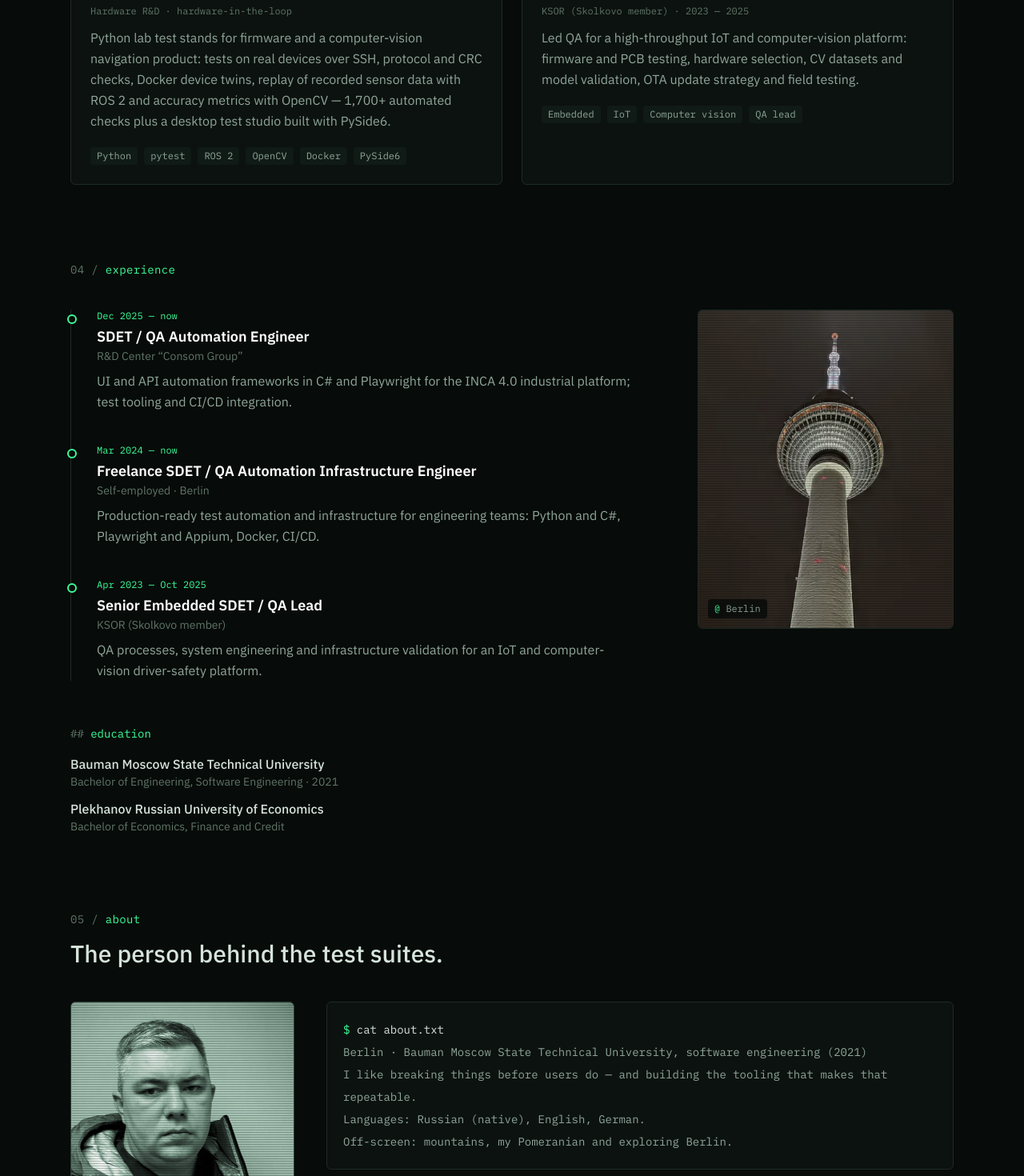
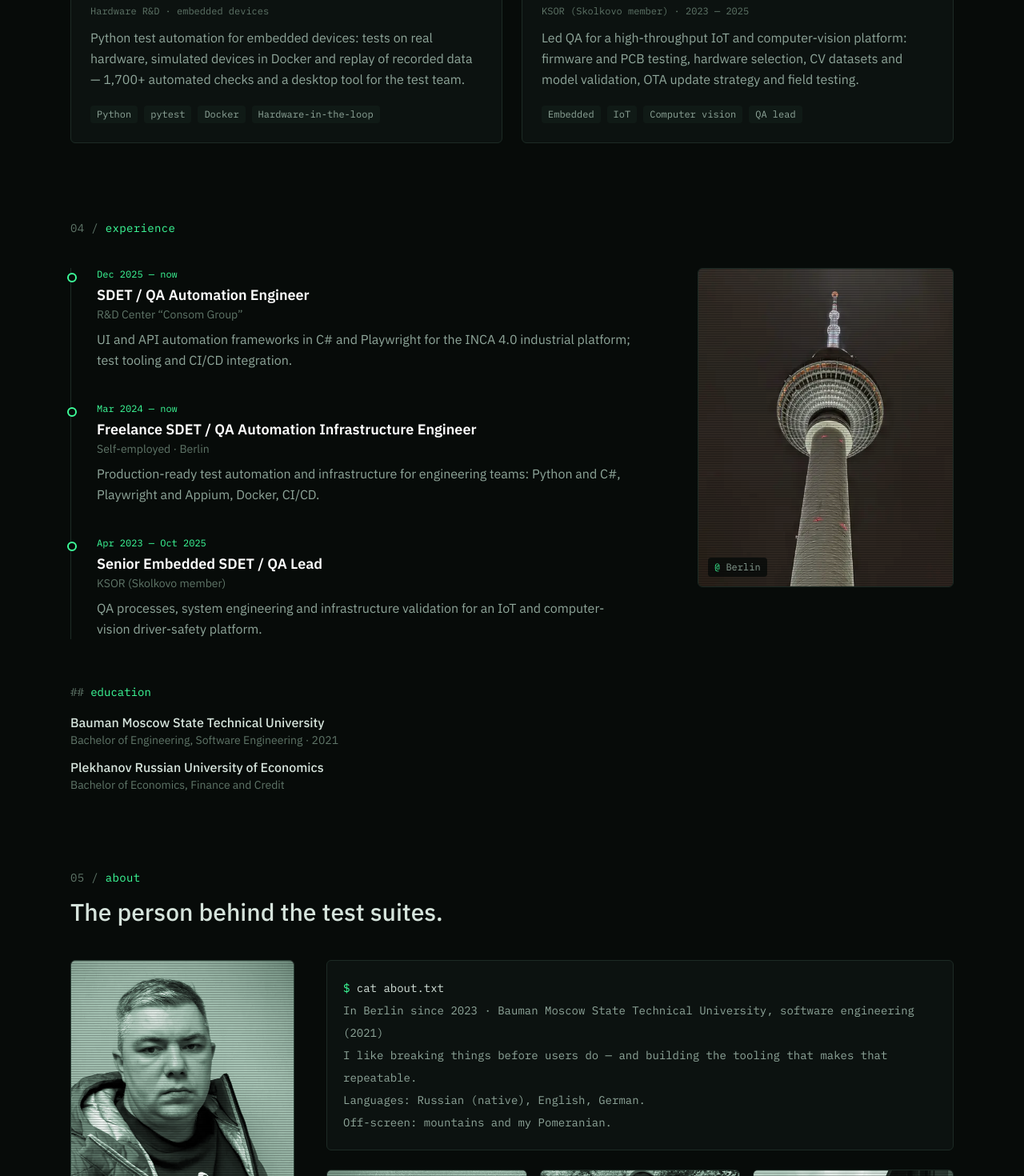
Before and after one commit to deniscyborg/portfolio, a Next.js app: page /en in a window 1280 px wide. Shown: the part 3300-4770 px from the top of the page at 80% size. Built offline with nearby package versions, Linux system fonts and the light colour scheme; no server answers.

Commit message:
Portfolio texts: generic HIL lab description, Berlin since 2023

```diff
--- a/src/i18n/de.ts
+++ b/src/i18n/de.ts
@@ -112,11 +112,11 @@ export const de: Dictionary = {
         open: false,
       },
       {
-        id: "navigation",
-        title: "Testlabor für ein Embedded-Navigationssystem",
-        context: "Hardware-F&E · Hardware-in-the-Loop",
-        text: "Python-Teststände für Firmware und ein Navigationsprodukt auf Basis von Computer Vision: Tests auf realen Geräten per SSH, Protokoll- und CRC-Prüfungen, Docker-Gerätezwillinge, Wiedergabe aufgezeichneter Sensordaten mit ROS 2 und Genauigkeitsmetriken mit OpenCV — über 1.700 automatisierte Prüfungen sowie ein mit PySide6 entwickeltes Desktop-Teststudio.",
-        tags: ["Python", "pytest", "ROS 2", "OpenCV", "Docker", "PySide6"],
+        id: "hil-lab",
+        title: "Hardware-in-the-Loop-Testlabor",
+        context: "Hardware-F&E · Embedded-Geräte",
+        text: "Testautomatisierung in Python für Embedded-Geräte: Tests auf realer Hardware, simulierte Geräte in Docker und Wiedergabe aufgezeichneter Daten — über 1.700 automatisierte Prüfungen und ein Desktop-Werkzeug für das Testteam.",
+        tags: ["Python", "pytest", "Docker", "Hardware-in-the-Loop"],
         open: false,
       },
       {
@@ -171,15 +171,15 @@ export const de: Dictionary = {
     lead: "Der Mensch hinter den Testsuiten.",
     portraitAlt: "Porträt von Denis Davydov",
     lines: [
-      "Berlin · Staatliche Technische Universität Moskau „N. E. Bauman“, Softwareentwicklung (2021)",
+      "Seit 2023 in Berlin · Staatliche Technische Universität Moskau „N. E. Bauman“, Softwareentwicklung (2021)",
       "Ich finde Fehler gern, bevor es die Nutzer tun — und baue die Werkzeuge, die das wiederholbar machen.",
       "Sprachen: Russisch (Muttersprache), Englisch, Deutsch.",
-      "Abseits des Bildschirms: Berge, mein Zwergspitz und Berlin entdecken.",
+      "Abseits des Bildschirms: Berge und mein Zwergspitz.",
     ],
     cards: [
       { image: "about-elbrus", caption: "elbrus, 2022", alt: "Denis in den Bergen am Elbrus" },
       { image: "about-dog", caption: "wochenenden mit meinem zwergspitz", alt: "Denis mit seinem Zwergspitz im Park" },
-      { image: "about-berlin", caption: "berlin, meine basis", alt: "Berliner Fernsehturm hinter dem S-Bahn-Schild Oranienburger Straße" },
+      { image: "about-berlin", caption: "berlin, zuhause seit 2023", alt: "Berliner Fernsehturm hinter dem S-Bahn-Schild Oranienburger Straße" },
     ],
   },
   pricing: {
--- a/src/i18n/en.ts
+++ b/src/i18n/en.ts
@@ -110,11 +110,11 @@ export const en = {
         open: false,
       },
       {
-        id: "navigation",
-        title: "Embedded navigation system lab",
-        context: "Hardware R&D · hardware-in-the-loop",
-        text: "Python lab test stands for firmware and a computer-vision navigation product: tests on real devices over SSH, protocol and CRC checks, Docker device twins, replay of recorded sensor data with ROS 2 and accuracy metrics with OpenCV — 1,700+ automated checks plus a desktop test studio built with PySide6.",
-        tags: ["Python", "pytest", "ROS 2", "OpenCV", "Docker", "PySide6"],
+        id: "hil-lab",
+        title: "Hardware-in-the-loop test lab",
+        context: "Hardware R&D · embedded devices",
+        text: "Python test automation for embedded devices: tests on real hardware, simulated devices in Docker and replay of recorded data — 1,700+ automated checks and a desktop tool for the test team.",
+        tags: ["Python", "pytest", "Docker", "Hardware-in-the-loop"],
         open: false,
       },
       {
@@ -169,15 +169,15 @@ export const en = {
     lead: "The person behind the test suites.",
     portraitAlt: "Portrait of Denis Davydov",
     lines: [
-      "Berlin · Bauman Moscow State Technical University, software engineering (2021)",
+      "In Berlin since 2023 · Bauman Moscow State Technical University, software engineering (2021)",
       "I like breaking things before users do — and building the tooling that makes that repeatable.",
       "Languages: Russian (native), English, German.",
-      "Off-screen: mountains, my Pomeranian and exploring Berlin.",
+      "Off-screen: mountains and my Pomeranian.",
     ],
     cards: [
       { image: "about-elbrus", caption: "elbrus, 2022", alt: "Denis in the mountains near Elbrus" },
       { image: "about-dog", caption: "weekends with my pomeranian", alt: "Denis with his Pomeranian in a park" },
-      { image: "about-berlin", caption: "berlin, my base", alt: "Berlin TV tower behind the S-Bahn sign Oranienburger Straße" },
+      { image: "about-berlin", caption: "berlin, home since 2023", alt: "Berlin TV tower behind the S-Bahn sign Oranienburger Straße" },
     ],
   },
   pricing: {
```
